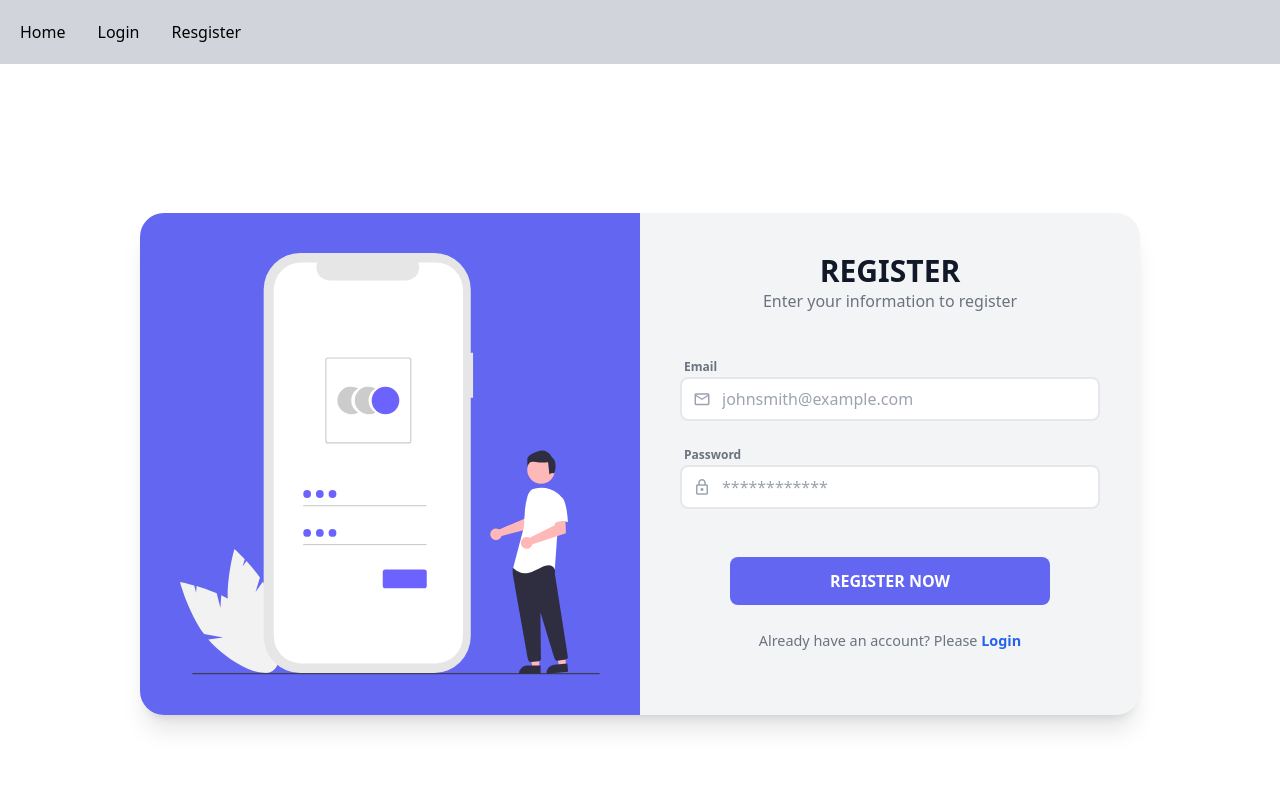
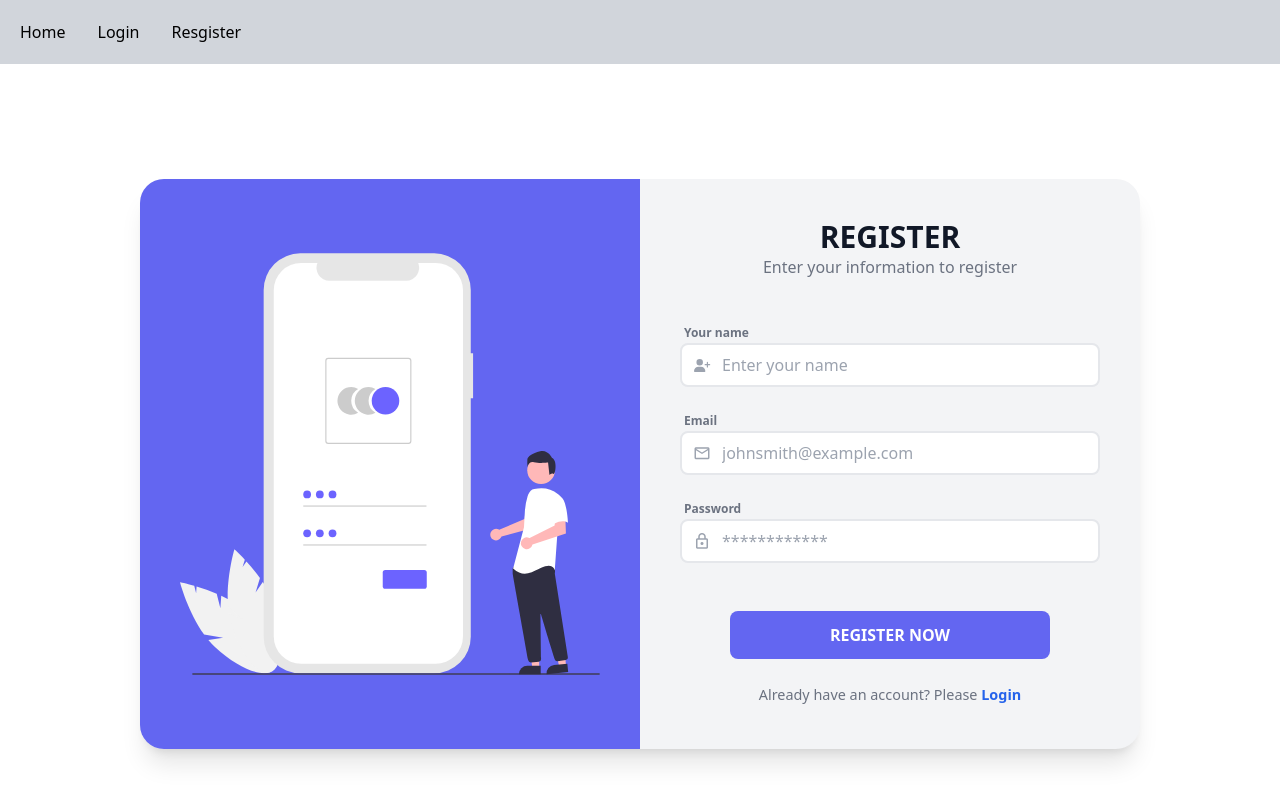
Before and after one commit to rajibrahman74/email-password-auth, a React (Vite) app: page /register in a window 1280 px wide. Shown: the top 802 px of the page. Built offline with nearby package versions, Linux system fonts and the light colour scheme.

Commit message:
[ADD]-another-user-field-in-register-form

```diff
--- a/src/components/Register.jsx
+++ b/src/components/Register.jsx
@@ -1,7 +1,13 @@
 import React, { useState } from "react";
-import { getAuth, createUserWithEmailAndPassword, sendEmailVerification } from "firebase/auth";
+import {
+  getAuth,
+  createUserWithEmailAndPassword,
+  sendEmailVerification,
+} from "firebase/auth";
 import app from "../firebase/firebase.config";
 import { Link } from "react-router-dom";
+import { faUserPlus } from "@fortawesome/free-solid-svg-icons";
+import { FontAwesomeIcon } from "@fortawesome/react-fontawesome";
 
 const auth = getAuth(app);
 
@@ -45,13 +51,13 @@ const Register = () => {
         e.target.reset();
         setSuccess("User has been created successfully");
         sendEmailVerification(loggedUser)
-        .then(() => {
-          console.log("Email verification sent");
-          alert("Please verified your email");
-        })
-        .catch(error => {
-          console.error(error.message);
-        })
+          .then(() => {
+            console.log("Email verification sent");
+            alert("Please verified your email");
+          })
+          .catch((error) => {
+            console.error(error.message);
+          });
       })
       .catch((error) => {
         console.error(error.message);
@@ -321,6 +327,26 @@ const Register = () => {
                 <div className="flex -mx-3">
                   <div className="w-full px-3 mb-5">
                     <label htmlFor="" className="text-xs font-semibold px-1">
+                      Your name
+                    </label>
+                    <div className="flex">
+                      <div className="w-10 z-10 pl-1 text-center pointer-events-none flex items-center justify-center">
+                        <FontAwesomeIcon className="h-[13px] text-[#9ca3af]" icon={faUserPlus} />
+                      </div>
+                      <input
+                        type="text"
+                        id="name"
+                        className="w-full -ml-10 pl-10 pr-3 py-2 rounded-lg border-2 border-gray-200 outline-none focus:border-indigo-500"
+                        placeholder="Enter your name"
+                        required
+                      />
+                    </div>
+                  </div>
+                </div>
+
+                <div className="flex -mx-3">
+                  <div className="w-full px-3 mb-5">
+                    <label htmlFor="" className="text-xs font-semibold px-1">
                       Email
                     </label>
                     <div className="flex">
@@ -369,7 +395,10 @@ const Register = () => {
                 <p className="text-center text-lg">
                   <small>
                     Already have an account? Please
-                    <Link className="text-blue-600 font-semibold" to="/login"> Login</Link>
+                    <Link className="text-blue-600 font-semibold" to="/login">
+                      {" "}
+                      Login
+                    </Link>
                   </small>
                 </p>
               </form>
```
